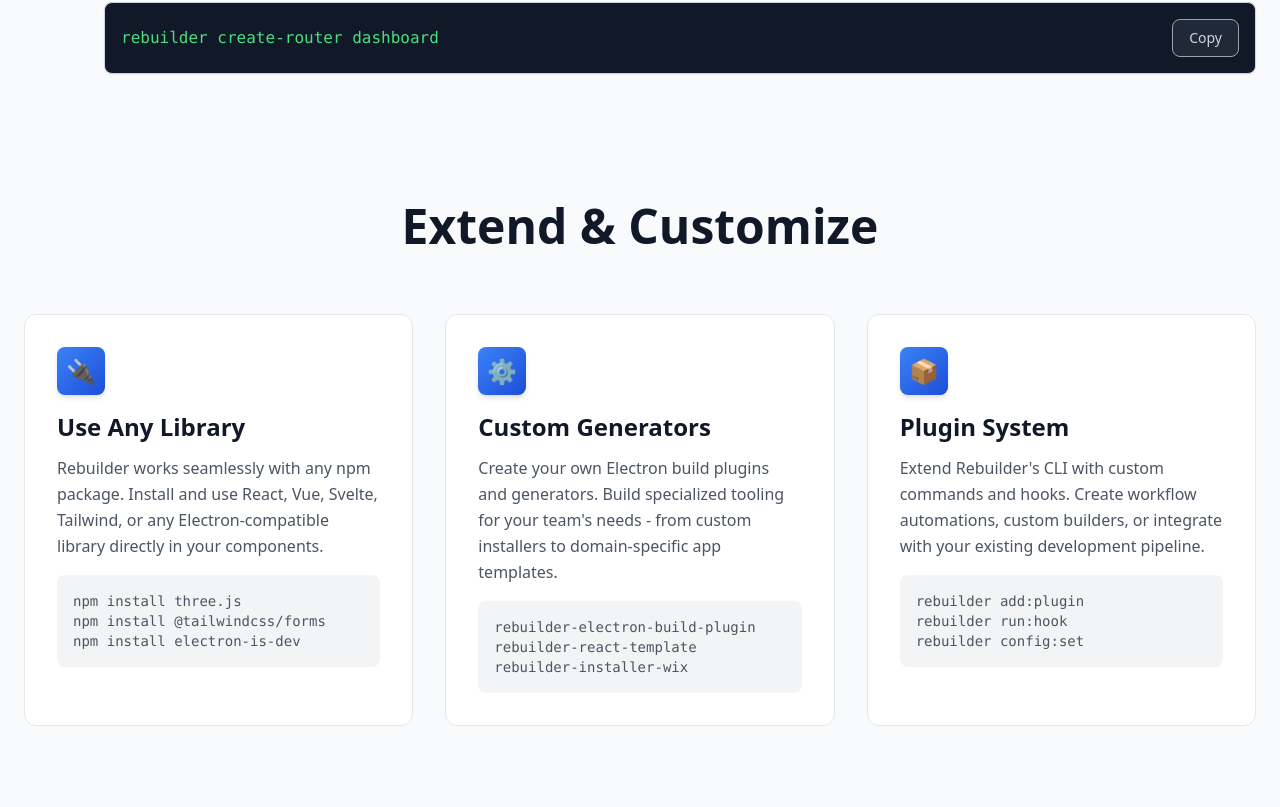
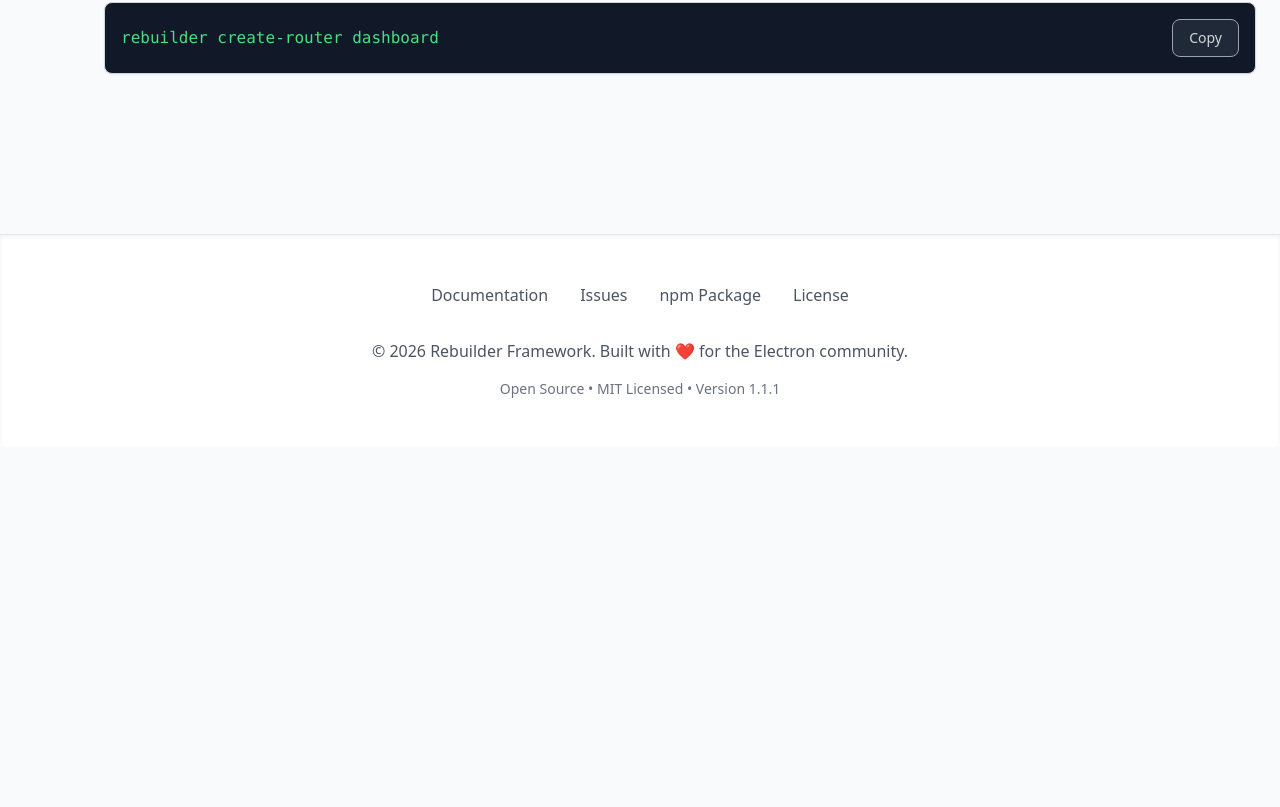
Before and after one commit to Jade-Leonard25/rebuilder, an Electron app: page index.html in a window 1280 px wide. Shown: the part 3413-4220 px from the top of the page. After the commit the page ends 3860 px from the top, so only its background shows below. Drawn offline with nearby package versions, Linux system fonts and the light colour scheme.

Commit message:
Remove extensibility section from landing page per user request - documentation moved to @landing folder

```diff
--- a/index.html
+++ b/index.html
@@ -293,46 +293,6 @@
     </div>
   </section>
 
-  <!-- Extensibility -->
-  <section class="max-w-7xl mx-auto px-6 py-16">
-    <h2 class="text-5xl font-black text-center mb-16 text-gray-900">Extend & Customize</h2>
-    <div class="grid md:grid-cols-2 lg:grid-cols-3 gap-8">
-
-      <div class="bg-white border border-gray-200 rounded-xl p-8 hover:border-blue-500 transition hover:-translate-y-2 hover:shadow-xl">
-        <div class="w-12 h-12 bg-gradient-to-br from-blue-500 to-blue-700 rounded-lg flex items-center justify-center text-2xl mb-4 shadow-md">🔌</div>
-        <h3 class="text-2xl font-bold mb-3 text-gray-900">Use Any Library</h3>
-        <p class="text-gray-600 leading-relaxed">Rebuilder works seamlessly with any npm package. Install and use React, Vue, Svelte, Tailwind, or any Electron-compatible library directly in your components.</p>
-        <div class="bg-gray-100 p-4 rounded-lg mt-4">
-          <p class="text-sm font-mono text-gray-600">npm install three.js</p>
-          <p class="text-sm font-mono text-gray-600">npm install @tailwindcss/forms</p>
-          <p class="text-sm font-mono text-gray-600">npm install electron-is-dev</p>
-        </div>
-      </div>
-
-      <div class="bg-white border border-gray-200 rounded-xl p-8 hover:border-blue-500 transition hover:-translate-y-2 hover:shadow-xl">
-        <div class="w-12 h-12 bg-gradient-to-br from-blue-500 to-blue-700 rounded-lg flex items-center justify-center text-2xl mb-4 shadow-md">⚙️</div>
-        <h3 class="text-2xl font-bold mb-3 text-gray-900">Custom Generators</h3>
-        <p class="text-gray-600 leading-relaxed">Create your own Electron build plugins and generators. Build specialized tooling for your team's needs - from custom installers to domain-specific app templates.</p>
-        <div class="bg-gray-100 p-4 rounded-lg mt-4">
-          <p class="text-sm font-mono text-gray-600">rebuilder-electron-build-plugin</p>
-          <p class="text-sm font-mono text-gray-600">rebuilder-react-template</p>
-          <p class="text-sm font-mono text-gray-600">rebuilder-installer-wix</p>
-        </div>
-      </div>
-
-      <div class="bg-white border border-gray-200 rounded-xl p-8 hover:border-blue-500 transition hover:-translate-y-2 hover:shadow-xl">
-        <div class="w-12 h-12 bg-gradient-to-br from-blue-500 to-blue-700 rounded-lg flex items-center justify-center text-2xl mb-4 shadow-md">📦</div>
-        <h3 class="text-2xl font-bold mb-3 text-gray-900">Plugin System</h3>
-        <p class="text-gray-600 leading-relaxed">Extend Rebuilder's CLI with custom commands and hooks. Create workflow automations, custom builders, or integrate with your existing development pipeline.</p>
-        <div class="bg-gray-100 p-4 rounded-lg mt-4">
-          <p class="text-sm font-mono text-gray-600">rebuilder add:plugin</p>
-          <p class="text-sm font-mono text-gray-600">rebuilder run:hook</p>
-          <p class="text-sm font-mono text-gray-600">rebuilder config:set</p>
-        </div>
-      </div>
-    </div>
-  </section>
-
   <!-- Footer -->
   <footer class="bg-white border-t border-gray-200 mt-24 py-12 shadow-inner">
     <div class="max-w-7xl mx-auto px-6 text-center">
```
